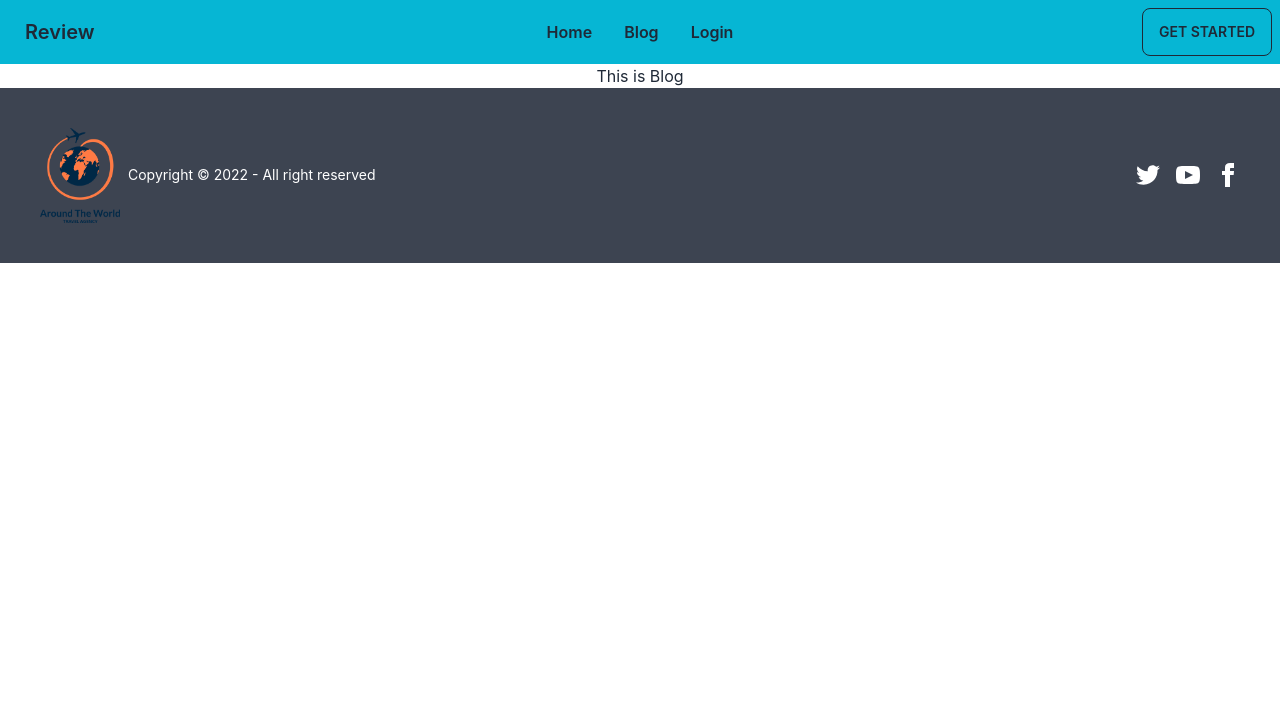
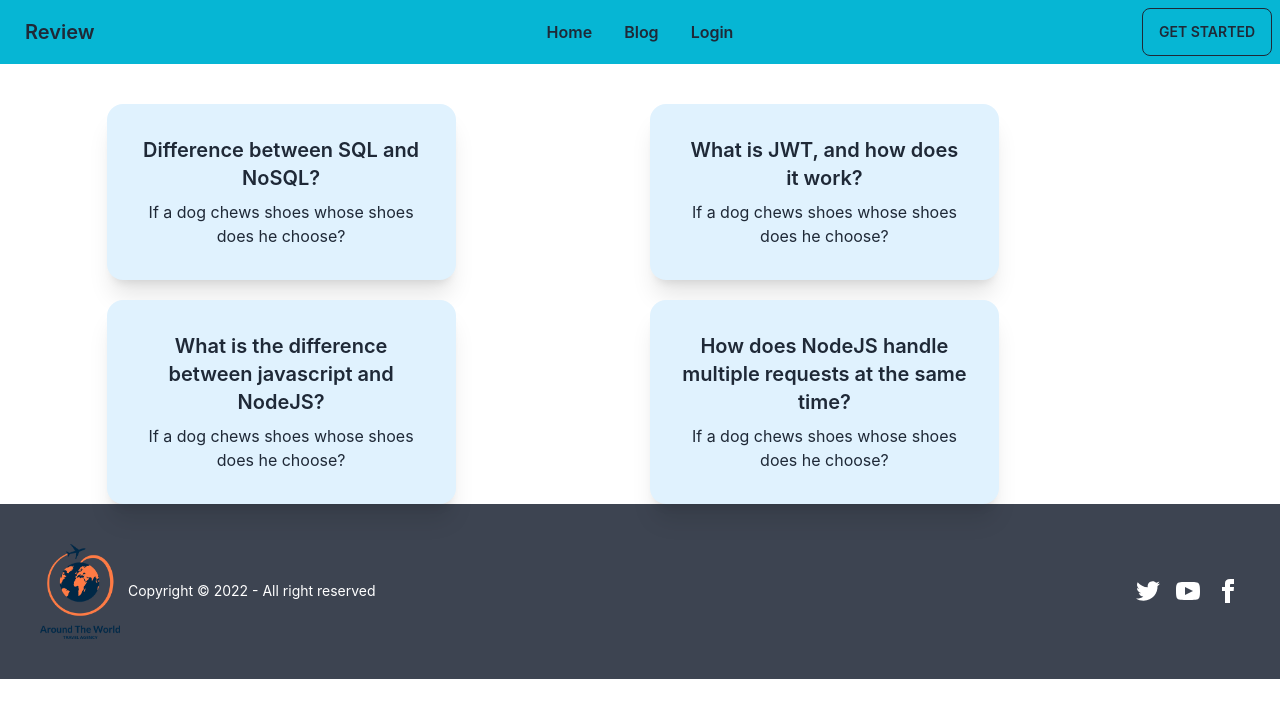
Before and after one commit to Rahat-Ul-Anwar/service-review-client, a React (Create React App) app: page /blog in a window 1280 px wide. Shown: the top 718 px of the page. Built offline with nearby package versions, Linux system fonts and the light colour scheme.

Commit message:
blog component added

```diff
--- a/src/pages/Blog/Blog.js
+++ b/src/pages/Blog/Blog.js
@@ -1,11 +1,34 @@
-import React from 'react';
+import React from "react";
 
 const Blog = () => {
-    return (
-        <div>
-            <h2>This is Blog</h2>
+  return (
+    <div className="grid w-10/12 mx-auto mt-10 gap-5 grid-cols-1 md:grid-cols-2 lg:grid-cols-2 ">
+      <div className="card w-2/3 bg-sky-100 shadow-xl">
+        <div className="card-body items-center text-center">
+          <h2 className="card-title">Difference between SQL and NoSQL?</h2>
+          <p>If a dog chews shoes whose shoes does he choose?</p>
         </div>
-    );
+      </div>
+      <div className="card w-2/3 bg-sky-100 shadow-xl">
+        <div className="card-body items-center text-center">
+          <h2 className="card-title">What is JWT, and how does it work?</h2>
+          <p>If a dog chews shoes whose shoes does he choose?</p>
+        </div>
+      </div>
+      <div className="card w-2/3 bg-sky-100 shadow-xl">
+        <div className="card-body items-center text-center">
+          <h2 className="card-title">What is the difference between javascript and NodeJS?</h2>
+          <p>If a dog chews shoes whose shoes does he choose?</p>
+        </div>
+      </div>
+      <div className="card w-2/3 bg-sky-100 shadow-xl">
+        <div className="card-body items-center text-center">
+          <h2 className="card-title">How does NodeJS handle multiple requests at the same time?</h2>
+          <p>If a dog chews shoes whose shoes does he choose?</p>
+        </div>
+      </div>
+    </div>
+  );
 };
 
 export default Blog;
```
